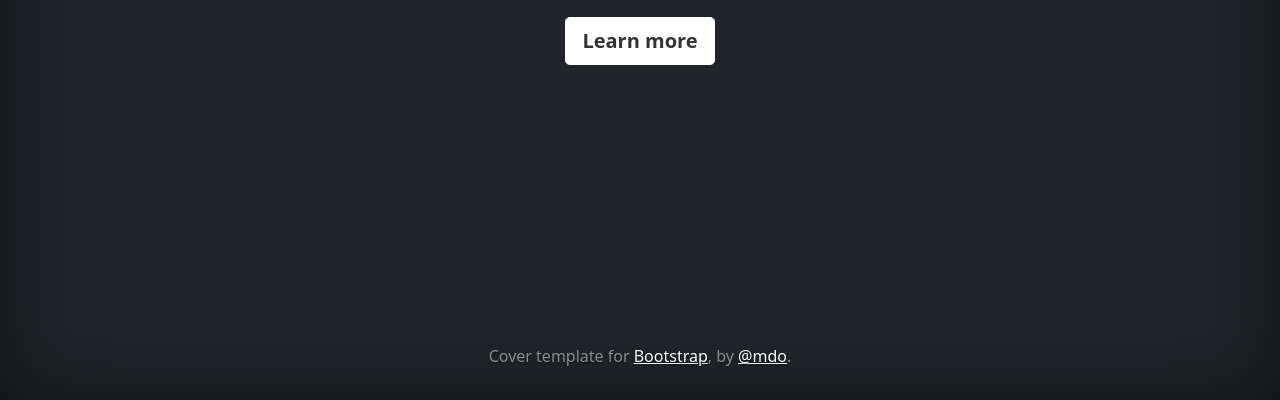
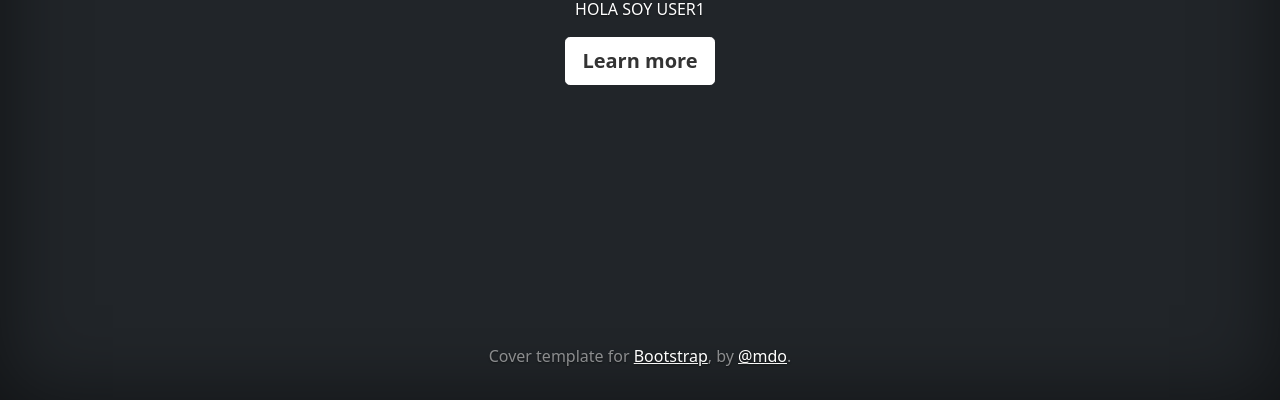
Before and after one commit to vrfigueredo/git-work-prueba, a plain HTML site: page index.html in a window 1280 px wide. Shown: the part 400-800 px from the top of the page. Drawn offline with Linux system fonts and the light colour scheme.

Commit message:
Cambiado index user1

```diff
--- a/index.html
+++ b/index.html
@@ -52,6 +52,7 @@
   <main class="px-3">
     <h1>Cover your page.</h1>
     <p class="lead">Startup sounds HOLI </p>
+    <p>HOLA SOY USER1</p>
     <p class="lead">
       <a href="#" class="btn btn-lg btn-secondary fw-bold border-white bg-white">Learn more</a>
     </p>
```
